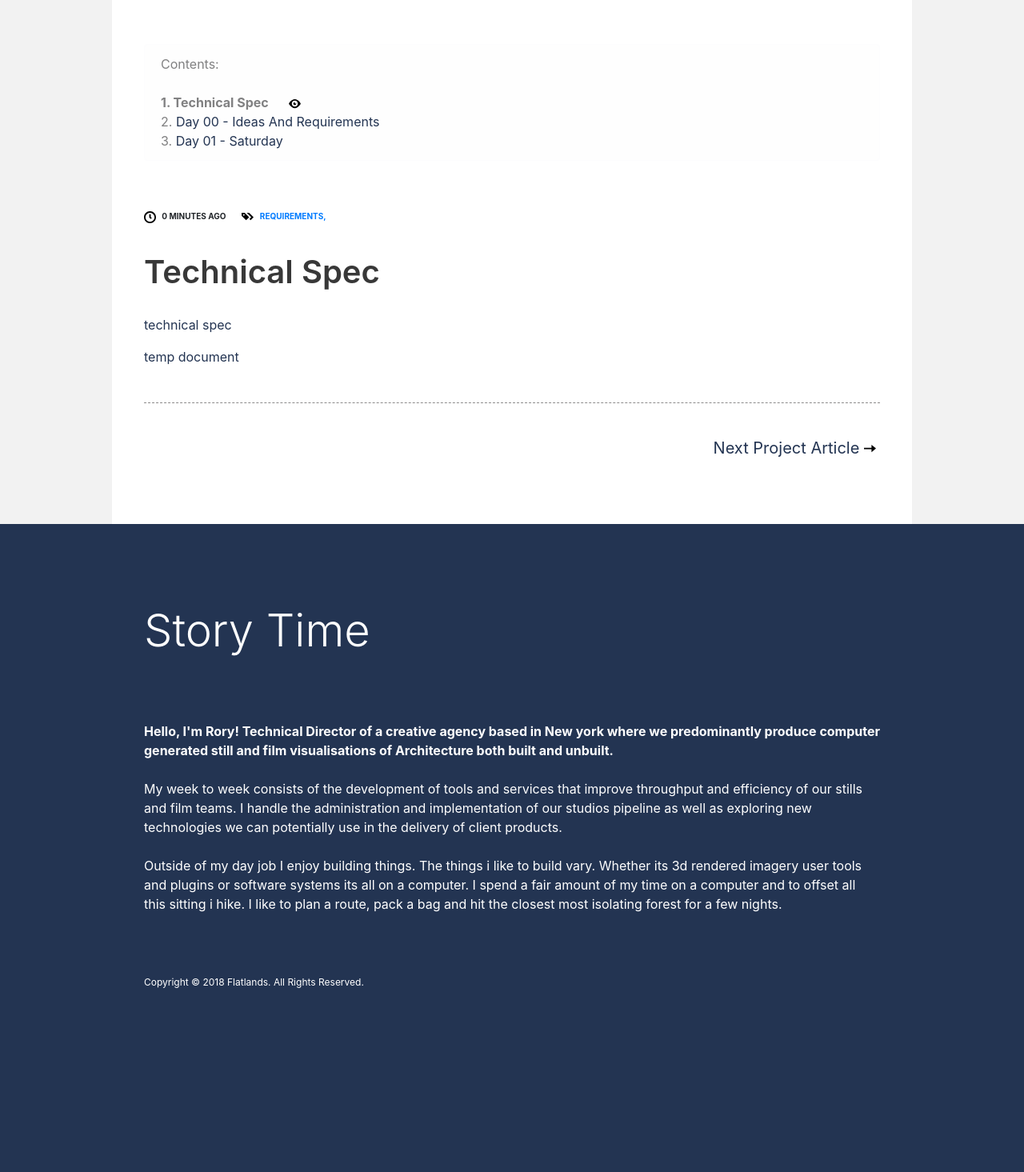
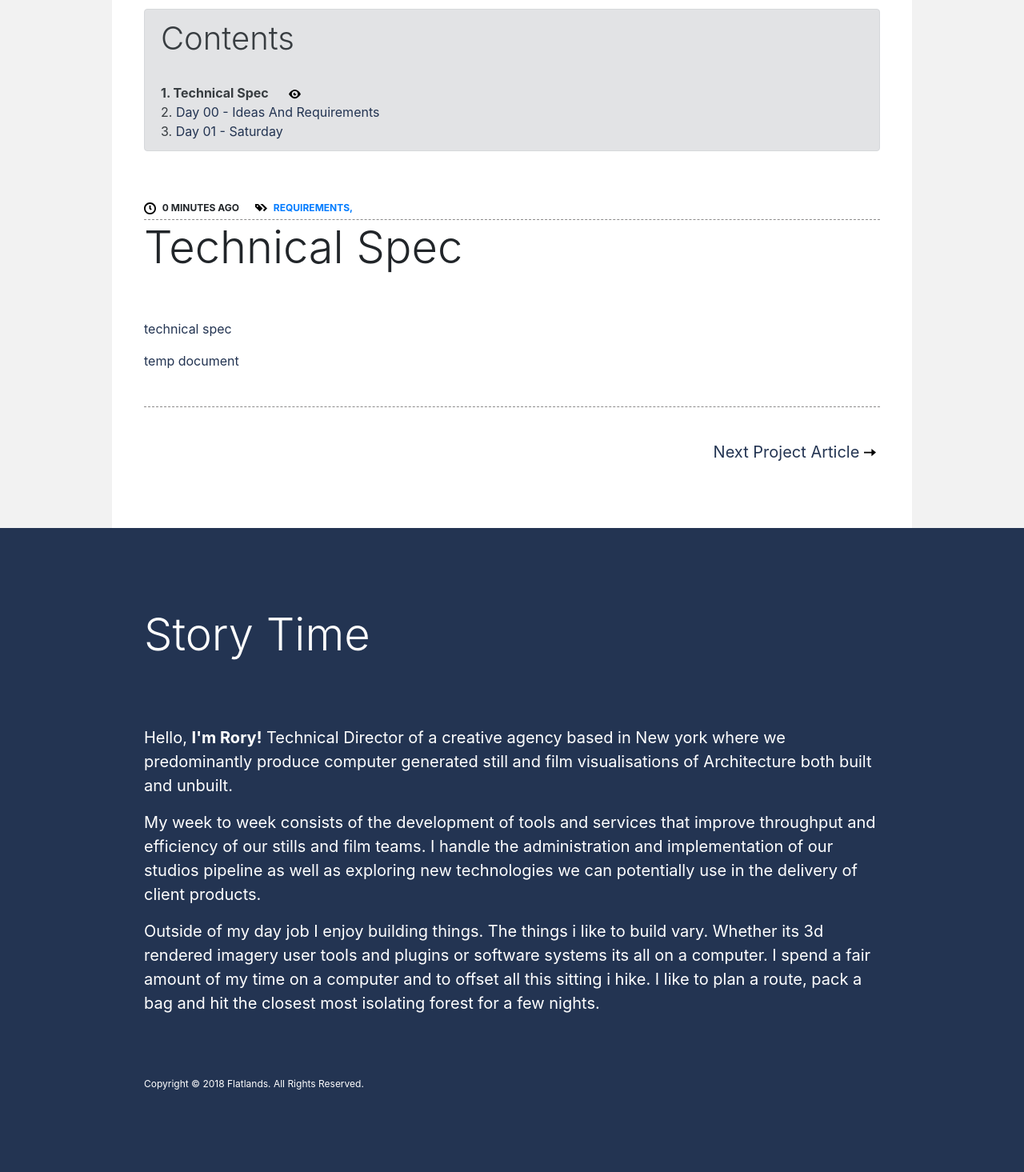
Before and after one commit to najar1412/flatlands, a Django app: page /projects/2/8/ in a window 1280 px wide. Shown: the part 466-1931 px from the top of the page at 80% size. Before the commit the page ends 1701 px from the top, so only its background shows below. Run offline with Django 3.2, Linux system fonts and the light colour scheme; data comes from the database, SQL or seed files in the repository; parts of the project's set-up code (start-up, migrations or seed data) failed here and were passed over; some libraries are stand-ins or nearby versions.

Commit message:
frontend design

```diff
--- a/flatlands/blog/static/blog/main.css
+++ b/flatlands/blog/static/blog/main.css
@@ -25,7 +25,6 @@ body {
 }
 #breadcrumbs {
     font-size: 10px;
-    padding-bottom: 30px;
     padding-top: 80px;
 }
 #breadcrumbs img {
@@ -98,7 +97,7 @@ body {
     padding-bottom: 100px;
 }
 .bloglistpostdate {
-    font-size:10px;
+    font-size:12px;
     padding-right: 20px;
 }
 .bloglistpostname {
@@ -114,26 +113,12 @@ body {
     word-spacing: 5px;
 }
 .bloglistposttags {
-    font-size:10px;
-    color: #233452;
-}
-.bloglistposttags a:link {
-    color: #233452;
-    text-decoration: none;
-}
-.bloglistposttags a:visited {
-}
-.bloglistposttags a:hover {
-    border-bottom: dotted 1px;
-}
-.bloglistposttags a:active {
+    font-size:12px;
 }
 .blogpostreadmore {
     padding-top: 15px;
     font-size: 14px;
     text-align: right;
-}
-.project-contents {
 }
 .iconic-svg {
     height:15px;
@@ -193,7 +178,7 @@ a:active {
 
 .article-post pre {
   background-color: rgb(236, 236, 236);
-  border-radius: 10px;
+  border-radius: 3px;
   padding: 15px;
   padding-left: 20px;
 }
--- a/flatlands/blog/templates/blog/comp/project_contents.html
+++ b/flatlands/blog/templates/blog/comp/project_contents.html
@@ -1,10 +1,10 @@
 {% load static %}
 
-<div class="alert alert-light" role="alert">
+<div class="alert alert-secondary" role="alert">
 
         <div class="project-contents">
-                Contents:
-                <br>
+
+                <h1 class="display-4" style="font-size: 40px;">Contents</h1>
                 <br> {% for article in articles %} {% if article.id == viewed_article.id %}
                 <strong>{{ forloop.counter }}. {{article.name|title}}</strong> &emsp;
                 <img class="iconic-svg" src="{% static 'blog/svg/eye.svg' %}"
--- a/flatlands/blog/templates/blog/footer.html
+++ b/flatlands/blog/templates/blog/footer.html
@@ -2,28 +2,27 @@
 
     <div id="footer-content">
         <div class="display-4" style="padding-bottom: 80px;">Story Time</div>
-        <span style="font-weight: bold; text-indent:20px;">
-            Hello, I'm Rory! Technical Director of a creative agency based in New york where we predominantly produce computer generated
+
+
+        <p style="font-size: 20px;">
+            Hello, <span style="font-weight: bold;">I'm Rory!</span> Technical Director of a creative agency based in New york where we predominantly produce computer generated
             still and film visualisations of Architecture both built and unbuilt.
-        </span>
+        </p>
 
-        <br>
-        <br> My week to week consists of the development of tools and services that improve throughput and efficiency of our
+        <p style="font-size: 20px;">My week to week consists of the development of tools and services that improve throughput and efficiency of our
         stills and film teams. I handle the administration and implementation of our studios pipeline as well as exploring
         new technologies we can potentially use in the delivery of client products.
-
-        <br>
-        <br> Outside of my day job I enjoy building things. The things i like to build vary. Whether its 3d rendered imagery
+    </p>
+    <p style="font-size: 20px;">
+    Outside of my day job I enjoy building things. The things i like to build vary. Whether its 3d rendered imagery
         user tools and plugins or software systems its all on a computer. I spend a fair amount of my time on a computer and to offset
         all this sitting i hike. I like to plan a route, pack a bag and hit the closest most isolating forest for a few nights.
+</p>
 
-        <br>
-        <br>
-        <br>
-        <br>
+<p style="height:40px;"></p>
 
         <span style="font-size:12px;">Copyright © 2018 Flatlands. All Rights Reserved.</span>
-
     </div>
 
+
 </div>
--- a/flatlands/blog/templates/blog/index.html
+++ b/flatlands/blog/templates/blog/index.html
@@ -63,7 +63,7 @@
             </div>
             <div class="bloglistposttags">
                 <img class="iconic-svg" src="{% static 'blog/svg/tags.svg' %}" alt="tags icon"> {% for tag in article.tag_list %}
-                <a href="">{{tag|upper}}, </a>
+                <a href="" style="color: #233452;">{{tag|upper}}</a>,
                 {% endfor %}
             </div>
         </div>
--- a/flatlands/blog/templates/blog/post.html
+++ b/flatlands/blog/templates/blog/post.html
@@ -6,7 +6,7 @@
         Articles &emsp; > &emsp; {{post.name}}
     </div>
 
-    <p style="height:40px;"></p>
+    <p style="height:10px;"></p>
 
     <div class="articlelistpost">
         <div class="bloglistpostname display-4" style="padding-left: 20px; padding-right: 20px; width:100%; height: 400px; background-image: url('{% static 'blog/img/'|add:post.cover_img %}');background-size: cover;">
--- a/flatlands/blog/templates/blog/project.html
+++ b/flatlands/blog/templates/blog/project.html
@@ -6,6 +6,7 @@
                 Project &emsp; > &emsp; {{project.name}}
         </div>
 
+        <p style="height:10px;"></p>
 
         <div class="articlelistpost">
                 <div class="bloglistpostname display-4" style="padding-left: 20px; padding-right: 20px; width:100%; height: 400px; background-image: url('/static/blog/projects/{{project.name}}/{{project.cover_img}}');background-size: cover;">
--- a/flatlands/blog/templates/blog/project_article.html
+++ b/flatlands/blog/templates/blog/project_article.html
@@ -6,8 +6,10 @@
         Project &emsp; > &emsp; {{project.name}} &emsp; > &emsp; {{viewed_article.name}}
     </div>
 
+    <p style="height:10px;"></p>
+
     <div class="articlelistpost">
-        <div class="bloglistpostname display-4" style="padding-left: 20px; padding-right: 20px; width:100%; height: 340px; background-image: url('/static/blog/projects/{{project.name}}/{{project.cover_img}}');background-size: cover;">
+        <div class="bloglistpostname display-4" style="border-radius: 3px;padding-left: 20px; padding-right: 20px; width:100%; height: 340px; background-image: url('/static/blog/projects/{{project.name}}/{{project.cover_img}}');background-size: cover;">
 
             <div style="align-self: flex-end;">
                 <span style="background-color: rgba(255, 255, 255, .5);line-height: 1.6;">{{ project.name|title }}</span>
@@ -16,7 +18,7 @@
         </div>
     </div>
 
-    <p style="height:40px;"></p>
+    <p></p>
 
     {% include "blog/comp/project_contents.html" %}
 
@@ -29,9 +31,6 @@
                 <img class="iconic-svg" src="{% static 'blog/svg/clock.svg' %}" alt="clock icon"> {{viewed_article.pub_date|timesince|upper}} AGO
             </div>
 
-            <br>
-            <br>
-
             <div class="bloglistposttags">
                 <img class="iconic-svg" src="{% static 'blog/svg/tags.svg' %}" alt="tags icon"> {% for tag in viewed_article.tag_list %}
                 <a href="">{{tag|upper}}, </a>
@@ -40,11 +39,14 @@
 
         </div>
 
-        <div class="bloglistpostname display-4">
-            <hr style="margin:0px;margin-top:5px;border-top: 1px dashed #8c8b8b;border-bottom: 1px dashed #fff;"> {{ viewed_article.name|title }}
+        <div class="display-4">
+            <hr style="margin:0px;margin-top:5px;border-top: 1px dashed #8c8b8b;border-bottom: 1px dashed #fff;">
+            {{ viewed_article.name|title }}
         </div>
 
     </div>
+
+    <p style="height:40px;"></p>
 
     <div class="article-post">
         {{ article_content|capfirst|safe }}
```
